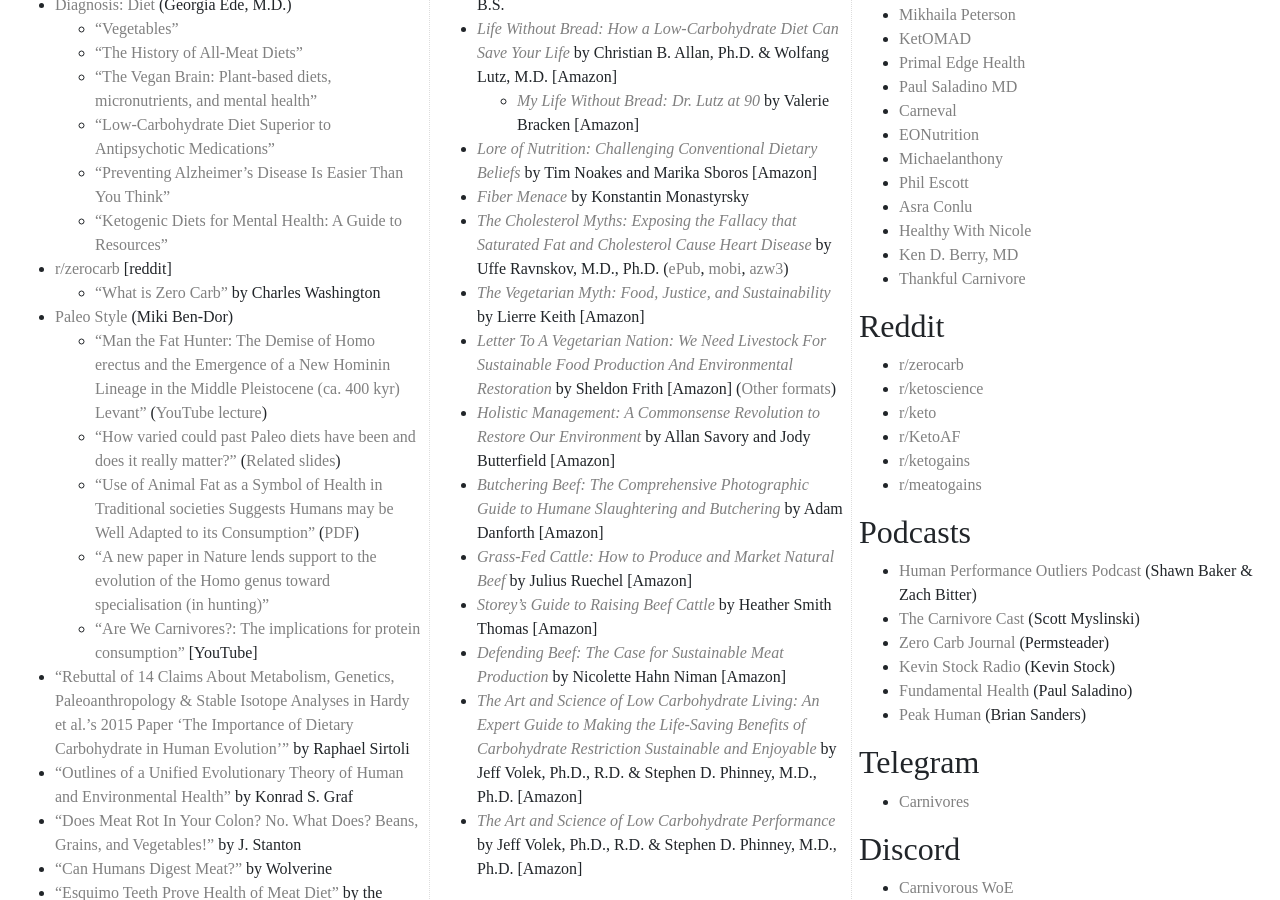
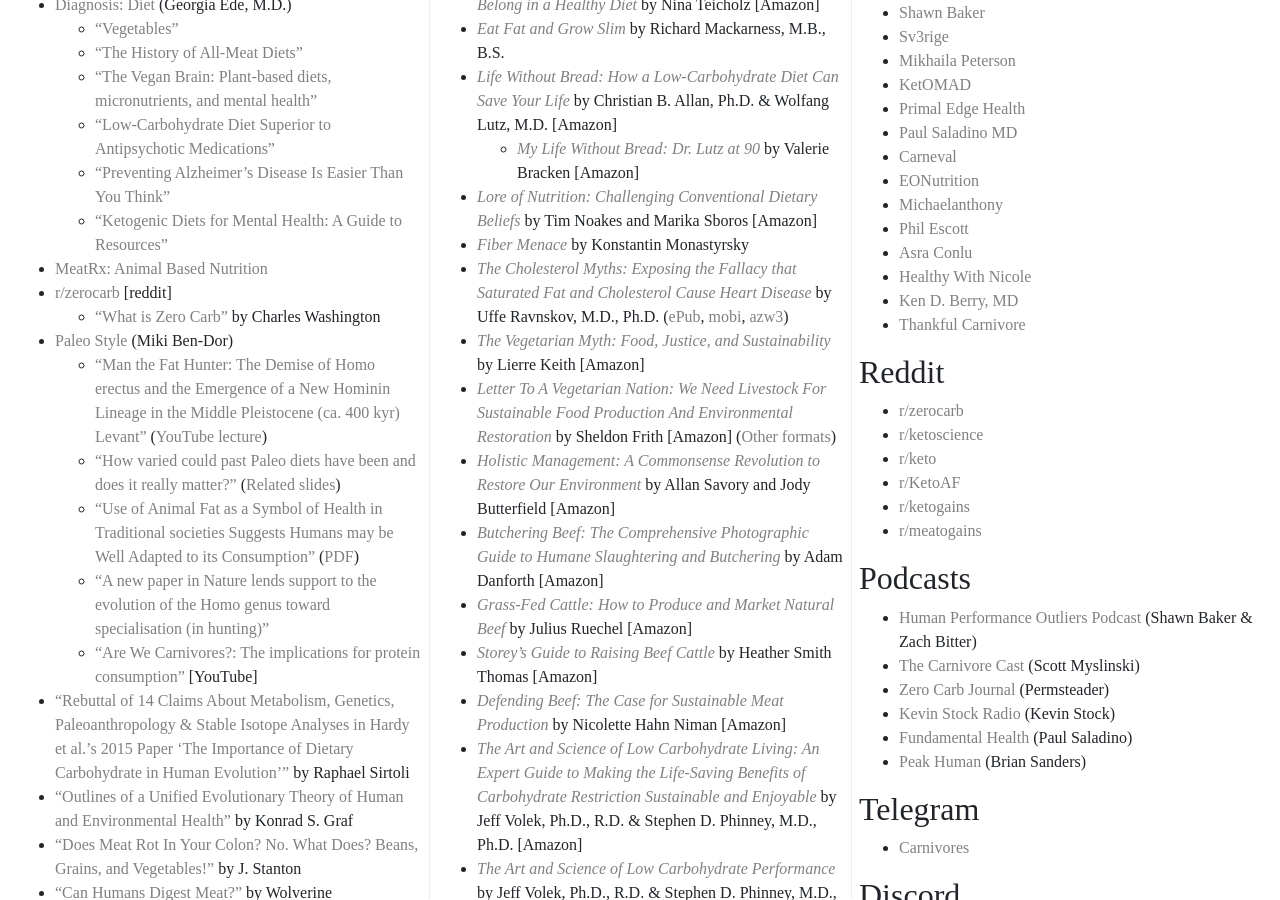
Before and after one commit to bitstein/justmeat.co, a Jekyll site: the page built from index.md, in a window 1280 px wide and 900 px high, scrolled down 1839 px. Built offline with Jekyll 4.4.1, drawn with Linux system fonts in a browser that asks for light colours; nearby versions of some CDN libraries; some web fonts are replaced.

Commit message:
Add MeatRx

```diff
--- a/index.md
+++ b/index.md
@@ -56,6 +56,7 @@
     * [“Low-Carbohydrate Diet Superior to Antipsychotic Medications”](https://www.psychologytoday.com/blog/diagnosis-diet/201709/low-carbohydrate-diet-superior-antipsychotic-medications)
     * [“Preventing Alzheimer’s Disease Is Easier Than You Think”](https://www.psychologytoday.com/blog/diagnosis-diet/201609/preventing-alzheimer-s-disease-is-easier-you-think)
     * [“Ketogenic Diets for Mental Health: A Guide to Resources”](https://www.diagnosisdiet.com/ketogenic-diets-for-mental-health-resources/)
+* [MeatRx: Animal Based Nutrition](https://meatrx.com/)
 * [r/zerocarb](https://www.reddit.com/r/zerocarb/) [reddit]
     * [“What is Zero Carb”](https://www.reddit.com/r/zerocarb/wiki/faq) by Charles Washington
 * [Paleo Style](http://www.paleostyle.com/) (Miki Ben-Dor)
```
